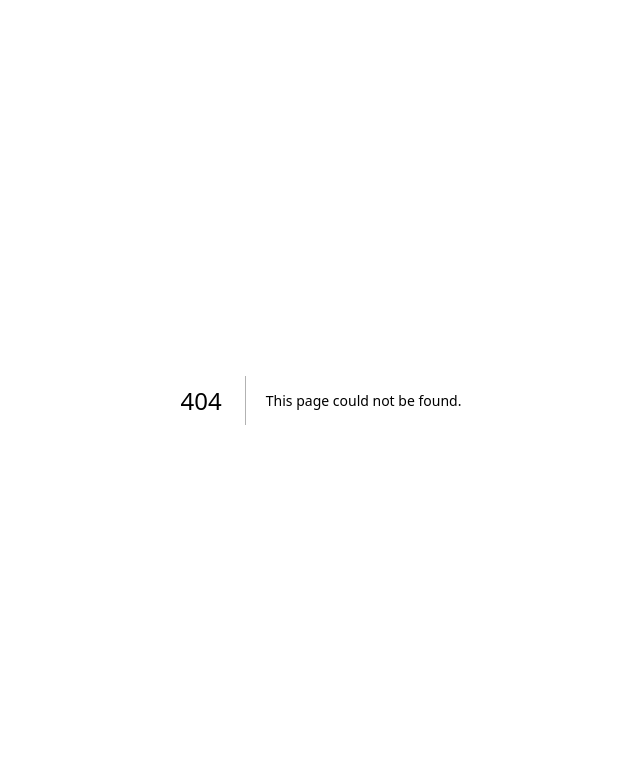
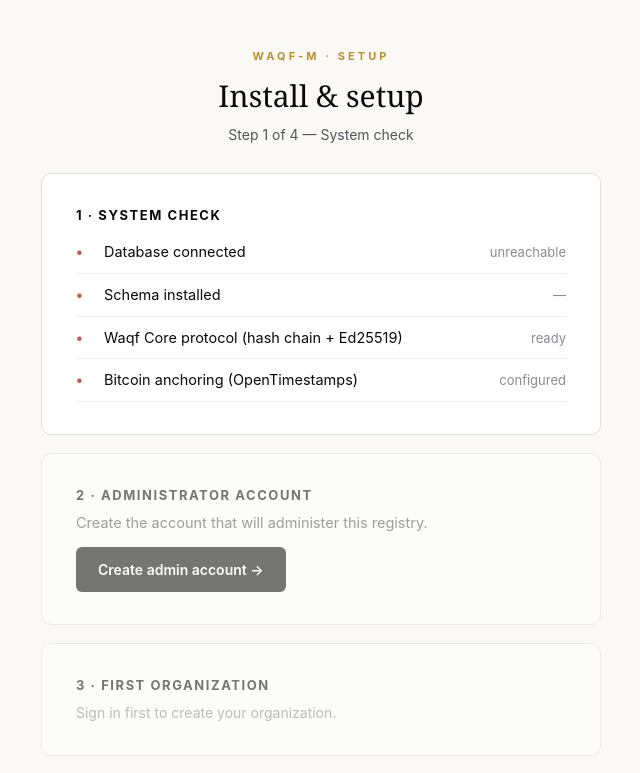
Before and after one commit to dfordev1/Waqf-m, a Next.js app: page /chain/setup in a window 1280 px wide. Before the commit this address had no page. Shown: the top 773 px of the page, without its empty margins (319-959 px from the left). Built offline with nearby package versions, Linux system fonts and the light colour scheme; no server answers.

Commit message:
Add WordPress-style install/setup wizard at /setup

```diff
--- /dev/null
+++ b/src/app/setup/page.tsx
@@ -0,0 +1,150 @@
+import Link from "next/link";
+import { createClient } from "@/lib/supabase/server";
+import { createOrg } from "@/app/dashboard/actions";
+
+export const dynamic = "force-dynamic";
+
+// WordPress-style install/setup wizard: verify the system, then guide a
+// first-time admin through account + first organization. No DB credentials
+// are ever entered here — the database is managed and connectivity is checked,
+// not configured.
+type Status = {
+  core_tables: number;
+  core_tables_expected: number;
+  waqfs: number;
+  records: number;
+  orgs: number;
+  users: number;
+  anchored_batches: number;
+};
+
+function Check({ ok, label, detail }: { ok: boolean; label: string; detail?: string }) {
+  return (
+    <li style={{ display: "flex", gap: 12, padding: "10px 0", borderBottom: "1px solid #eee", alignItems: "baseline" }}>
+      <span style={{ color: ok ? "#0c7a55" : "#c05f3e", fontWeight: 700, width: 16 }}>{ok ? "✓" : "•"}</span>
+      <span style={{ flex: 1 }}>{label}</span>
+      {detail && <span style={{ color: "#8a8a90", fontSize: 13 }}>{detail}</span>}
+    </li>
+  );
+}
+
+export default async function SetupPage() {
+  const supabase = await createClient();
+  let status: Status | null = null;
+  let dbError = false;
+  try {
+    const { data, error } = await supabase.rpc("system_status");
+    if (error) dbError = true;
+    else status = data as Status;
+  } catch {
+    dbError = true;
+  }
+  const { data: { user } } = await supabase.auth.getUser();
+
+  // does this signed-in user already belong to an org?
+  let myOrgs = 0;
+  if (user) {
+    const { count } = await supabase.from("orgs").select("id", { count: "exact", head: true });
+    myOrgs = count ?? 0;
+  }
+
+  const schemaOk = !!status && status.core_tables >= status.core_tables_expected;
+  const dbOk = !dbError && !!status;
+  const step = !dbOk ? 0 : !user ? 1 : myOrgs === 0 ? 2 : 3;
+
+  const card: React.CSSProperties = {
+    maxWidth: 560, margin: "0 auto", background: "#fff",
+    border: "1px solid #e3dfd3", borderRadius: 10, padding: "32px 34px",
+  };
+  const btn: React.CSSProperties = {
+    display: "inline-block", background: "#0a0a0a", color: "#fff", fontWeight: 600,
+    fontSize: 14, padding: "12px 22px", borderRadius: 6, textDecoration: "none",
+  };
+  const btnGold: React.CSSProperties = { ...btn, background: "#b8912f", color: "#141002" };
+
+  return (
+    <main style={{ minHeight: "100vh", background: "#faf9f5", padding: "48px 20px", fontFamily: "-apple-system, Segoe UI, Helvetica, Arial, sans-serif", color: "#0a0a0a" }}>
+      <div style={{ textAlign: "center", marginBottom: 28 }}>
+        <div style={{ fontSize: 11, fontWeight: 700, letterSpacing: "0.28em", textTransform: "uppercase", color: "#b8912f" }}>
+          Waqf‑M · Setup
+        </div>
+        <h1 style={{ fontFamily: "Georgia, serif", fontSize: 30, marginTop: 8 }}>Install &amp; setup</h1>
+        <p style={{ color: "#55555a", fontSize: 14, marginTop: 6 }}>
+          Step {Math.min(step + 1, 4)} of 4 — {["System check", "Administrator account", "First organization", "Ready"][step]}
+        </p>
+      </div>
+
+      {/* Step 1: System check */}
+      <div style={card}>
+        <h2 style={{ fontSize: 13, fontWeight: 700, letterSpacing: "0.12em", textTransform: "uppercase", marginBottom: 6 }}>1 · System check</h2>
+        <ul style={{ listStyle: "none", fontSize: 14.5 }}>
+          <Check ok={dbOk} label="Database connected" detail={dbOk ? "managed Postgres · healthy" : "unreachable"} />
+          <Check ok={schemaOk} label="Schema installed" detail={status ? `${status.core_tables}/${status.core_tables_expected} core tables` : "—"} />
+          <Check ok={dbOk} label="Waqf Core protocol (hash chain + Ed25519)" detail="ready" />
+          <Check ok={dbOk} label="Bitcoin anchoring (OpenTimestamps)" detail={status && status.anchored_batches > 0 ? `${status.anchored_batches} batch(es) anchored` : "configured"} />
+        </ul>
+        {status && (
+          <p style={{ color: "#8a8a90", fontSize: 12.5, marginTop: 12 }}>
+            Registry: {status.waqfs} waqf(s) · {status.records} record(s) · {status.orgs} organization(s)
+          </p>
+        )}
+      </div>
+
+      {/* Step 2: Admin account */}
+      <div style={{ ...card, marginTop: 18, opacity: step >= 1 ? 1 : 0.55 }}>
+        <h2 style={{ fontSize: 13, fontWeight: 700, letterSpacing: "0.12em", textTransform: "uppercase", marginBottom: 6 }}>2 · Administrator account</h2>
+        {user ? (
+          <p style={{ fontSize: 14.5 }}>✓ Signed in as <b>{user.email}</b></p>
+        ) : (
+          <>
+            <p style={{ fontSize: 14.5, color: "#55555a" }}>Create the account that will administer this registry.</p>
+            <Link href="/login" style={{ ...btn, marginTop: 14 }}>Create admin account →</Link>
+          </>
+        )}
+      </div>
+
+      {/* Step 3: First organization */}
+      <div style={{ ...card, marginTop: 18, opacity: step >= 2 ? 1 : 0.55 }}>
+        <h2 style={{ fontSize: 13, fontWeight: 700, letterSpacing: "0.12em", textTransform: "uppercase", marginBottom: 6 }}>3 · First organization</h2>
+        {step < 2 ? (
+          <p style={{ fontSize: 14, color: "#8a8a90" }}>Sign in first to create your organization.</p>
+        ) : myOrgs > 0 ? (
+          <p style={{ fontSize: 14.5 }}>✓ Organization created — you have {myOrgs} organization(s).</p>
+        ) : (
+          <form action={createOrg} style={{ display: "flex", flexWrap: "wrap", gap: 8, marginTop: 8 }}>
+            <input name="name" required placeholder="e.g. Al-Khayr Waqf Board"
+              style={{ flex: 1, minWidth: 200, border: "1px solid #d3cec0", borderRadius: 6, padding: "10px 12px", fontSize: 14 }} />
+            <select name="jurisdiction" style={{ border: "1px solid #d3cec0", borderRadius: 6, padding: "10px 12px", fontSize: 14 }}>
+              <option value="generic">Generic</option>
+              <option value="in-umeed">India (UMEED)</option>
+              <option value="my">Malaysia (SIRC)</option>
+              <option value="id-bwi">Indonesia (BWI)</option>
+              <option value="gulf">Gulf</option>
+            </select>
+            <button style={btnGold}>Create organization</button>
+          </form>
+        )}
+      </div>
+
+      {/* Step 4: Done */}
+      <div style={{ ...card, marginTop: 18, opacity: step >= 3 ? 1 : 0.55, textAlign: "center" }}>
+        <h2 style={{ fontSize: 13, fontWeight: 700, letterSpacing: "0.12em", textTransform: "uppercase", marginBottom: 8 }}>4 · Ready</h2>
+        {step >= 3 ? (
+          <>
+            <p style={{ fontSize: 15 }}>🎉 Your registry is set up. Register your first waqf.</p>
+            <div style={{ display: "flex", gap: 10, justifyContent: "center", marginTop: 16, flexWrap: "wrap" }}>
+              <Link href="/dashboard" style={btnGold}>Go to dashboard →</Link>
+              <Link href="/explorer" style={{ ...btn, background: "transparent", color: "#0a0a0a", border: "1px solid #d3cec0" }}>Public explorer</Link>
+            </div>
+          </>
+        ) : (
+          <p style={{ fontSize: 14, color: "#8a8a90" }}>Complete the steps above to finish setup.</p>
+        )}
+      </div>
+
+      <p style={{ textAlign: "center", color: "#8a8a90", fontSize: 12, marginTop: 24 }}>
+        No database credentials are entered here — the database is managed and its health is checked automatically.
+      </p>
+    </main>
+  );
+}
```
